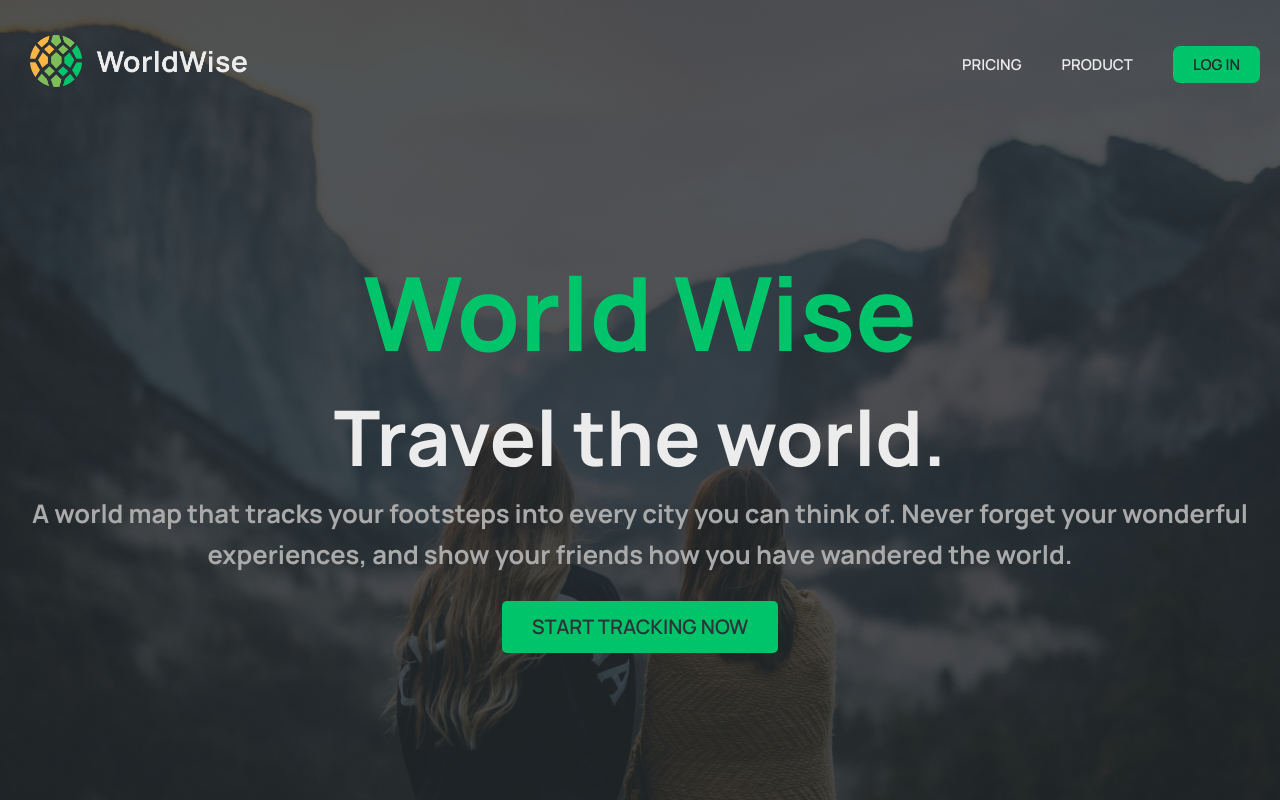
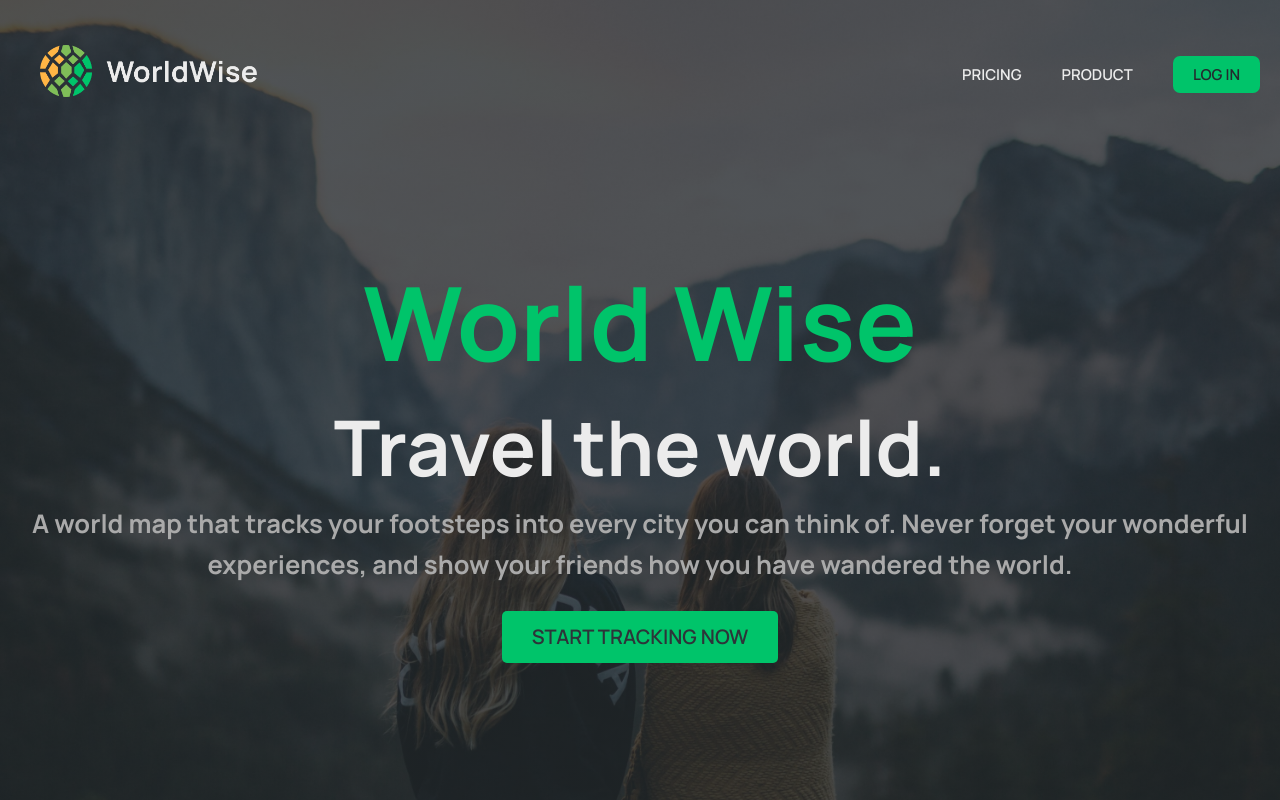
Before and after one commit to mahmoud-alaa1/world-wise, a React (Vite) app: page / in a window 1280 px wide. Built offline with nearby package versions, Linux system fonts and the light colour scheme; data requests are answered from the project's data file.

Commit message:
style
increase logo padding

```diff
--- a/src/components/Logo.module.css
+++ b/src/components/Logo.module.css
@@ -1,11 +1,10 @@
-.link{
-  padding: 1rem;
+.link {
+  padding: 2rem;
   border-radius: 1rem;
-  transition:  0.2s ease-in-out;
+  transition: 0.2s ease-in-out;
 }
 
-.link:hover
-{
+.link:hover {
   background-color: rgba(0, 0, 0, 0.108);
 }
 
--- a/src/pages/Homepage.module.css
+++ b/src/pages/Homepage.module.css
@@ -6,6 +6,7 @@
     url("/bg.jpg");
   background-size: cover;
   background-position: center;
+  background-repeat: no-repeat;
   min-height: 100vh;
   padding: 2.5rem 2rem;
   display: flex;
```
